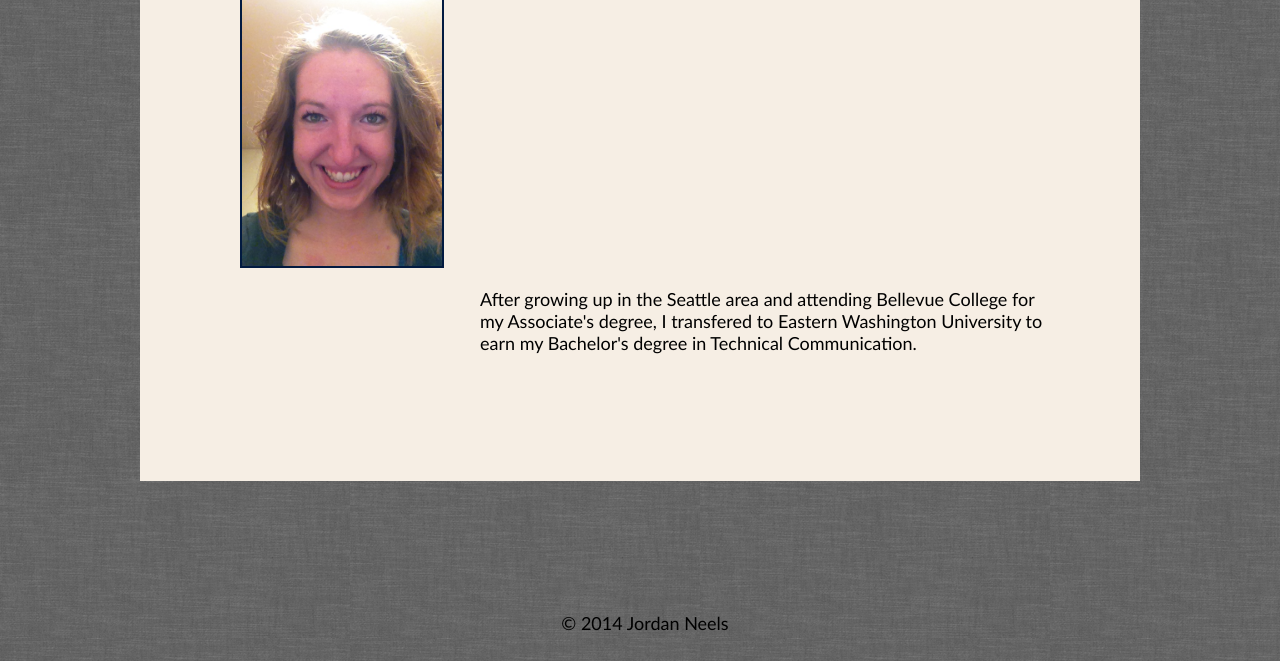
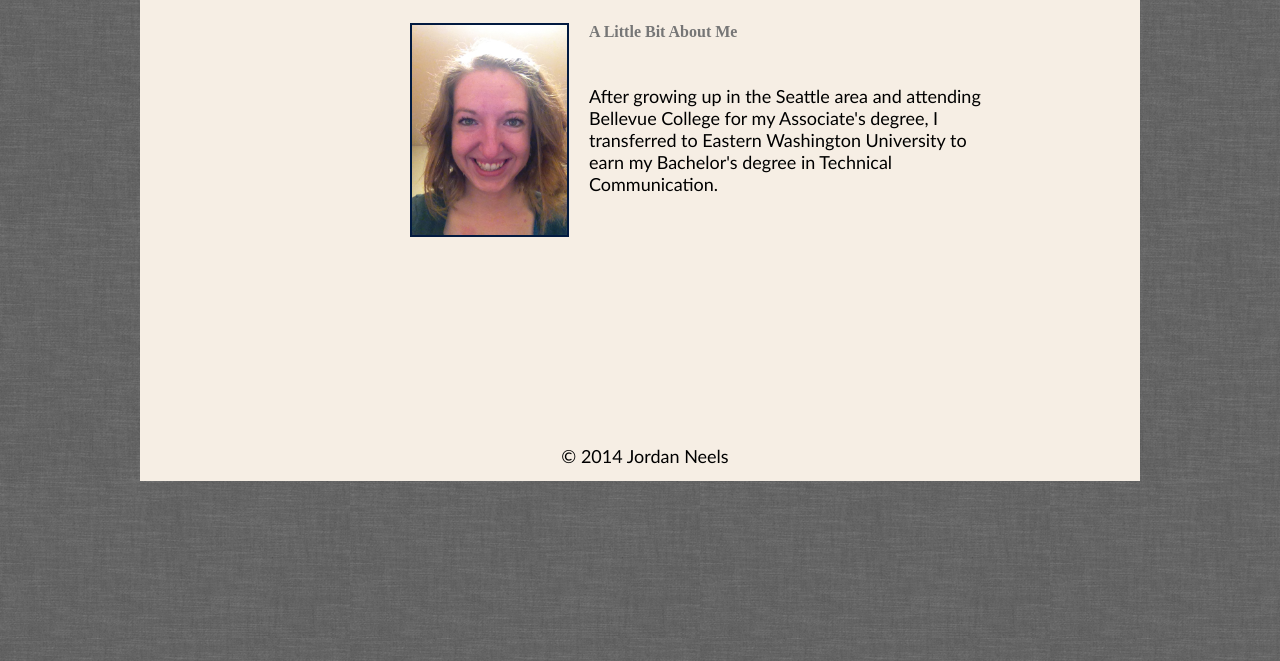
Before and after one commit to jordanneels/home, a plain HTML site: page index.html in a window 1280 px wide. Shown: the part 139-800 px from the top of the page. Drawn offline with Linux system fonts and the light colour scheme; a web font is replaced by a local one.

Commit message:
Fixed layout

```diff
--- a/css/styles.css
+++ b/css/styles.css
@@ -26,7 +26,7 @@ body {
 }
 
 .footer {
-	margin-top: 220px;
+	margin-top: 170px;
 	margin-bottom: -100px;
 	text-align: center;
 }
@@ -35,7 +35,7 @@ body {
 h1 {
 	color: #8C201F;
 	font-family: 'Cinzel Decorative', cursive;
-	font-size: 40px;
+	font-size: 50px;
 	text-align: center;
 	margin-top: 50px;
 }
@@ -53,6 +53,8 @@ h3 {
 	font-family: 'Droid Serif', serif;
 	font-size: 16px;
 	font-weight: 300px;
+	margin-left: 20px;
+	margin-top: 30px;
 }
 
 /* Paragraph */
@@ -68,11 +70,12 @@ p {
 .picture {
 	margin: 10px;
 	border: 2px solid #021a40;
-	width: 200px;
-	height: 275px;
+	width: 155px;
+	height: 210px;
+	margin-top: 30px;
 	margin-left: 100px;
 }
 
-h1, h2, p {
+h3, p {
 	margin-left: 10px;
 }
--- a/index.html
+++ b/index.html
@@ -34,14 +34,14 @@
 			<h1 class="grid_12 alpha omega">Jordan Neels</h1>
 
 			<div class="grid_12 alpha omega">
-				<div class="grid_4 picture alpha"><img src="img/mypicture.jpg" height="275" width="200"/></div>
-				<h3 class="grid_8 omega">A Little Bit About Me</h3>
-			</div>
-
-
-			<div class="grid_11 alpha omega">
-				<div class="grid_4 alpha"></div>
-				<p class="grid_7 omega">After growing up in the Seattle area and attending Bellevue College for my Associate's degree, I transfered to Eastern Washington University to earn my Bachelor's degree in Technical Communication.</p>
+				<div class="grid_2 alpha"></div>
+				<div class="grid_3 picture alpha"><img src="img/mypicture.jpg" height="210" width="155"/></div>
+				<div class="grid_5">
+					<h3>A Little Bit About Me</h3>
+				</div>
+				<div class="grid_1"></div>
+				<div class="grid_5 omega"><p>After growing up in the Seattle area and attending Bellevue College for my Associate's degree, I transferred to Eastern Washington University to earn my Bachelor's degree in Technical Communication.</p>
+				</div>
 			</div>
 
 			<div class="grid_12 footer">
```
